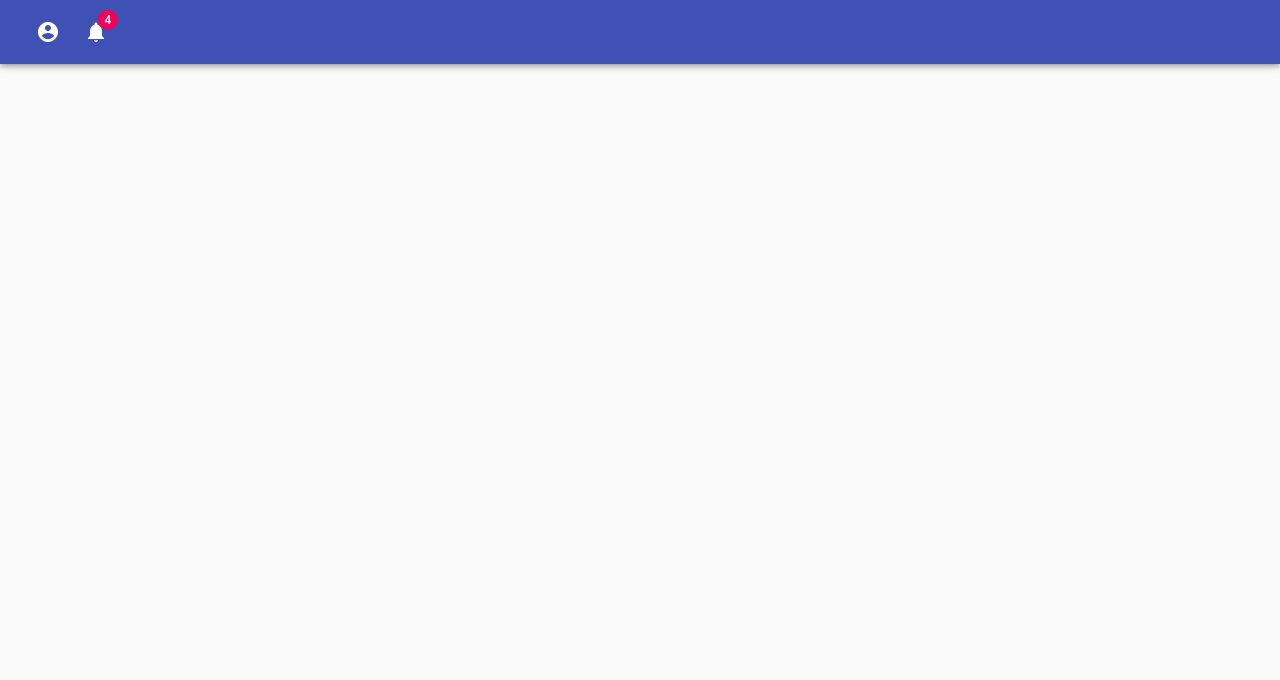
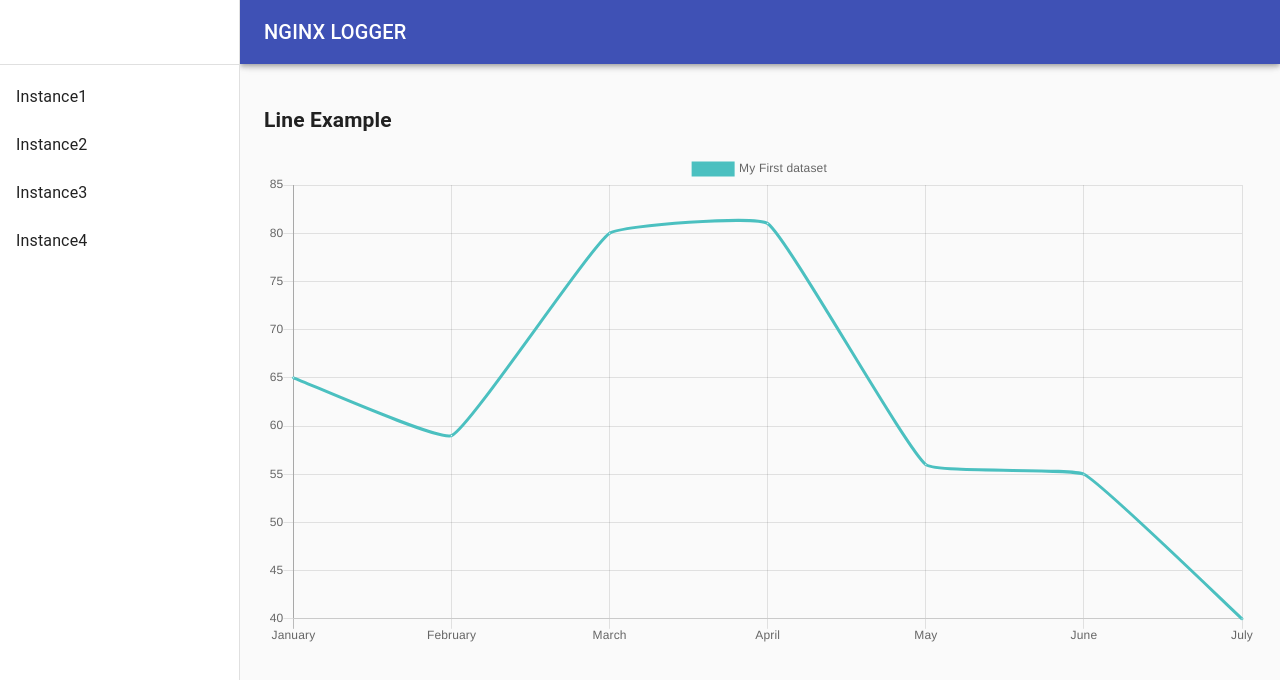
Before and after one commit to CS305-software-Engineering/nginx-log-tool, a React (Create React App) app in the folder src/frontend/: page / in a window 1280 px wide. Shown: the top 680 px of the page. Built offline with nearby package versions, Linux system fonts and the light colour scheme.

Commit message:
login,register, home page routes added

```diff
--- a/src/frontend/package.json
+++ b/src/frontend/package.json
@@ -8,7 +8,9 @@
     "@testing-library/jest-dom": "^5.11.4",
     "@testing-library/react": "^11.1.0",
     "@testing-library/user-event": "^12.1.10",
+    "chart.js": "^2.9.4",
     "react": "^17.0.1",
+    "react-chartjs-2": "^2.11.1",
     "react-dom": "^17.0.1",
     "react-router-dom": "^5.2.0",
     "react-scripts": "4.0.3",
--- a/src/frontend/src/App.css
+++ /dev/null
@@ -1,38 +0,0 @@
-.App {
-  text-align: center;
-}
-
-.App-logo {
-  height: 40vmin;
-  pointer-events: none;
-}
-
-@media (prefers-reduced-motion: no-preference) {
-  .App-logo {
-    animation: App-logo-spin infinite 20s linear;
-  }
-}
-
-.App-header {
-  background-color: #282c34;
-  min-height: 100vh;
-  display: flex;
-  flex-direction: column;
-  align-items: center;
-  justify-content: center;
-  font-size: calc(10px + 2vmin);
-  color: white;
-}
-
-.App-link {
-  color: #61dafb;
-}
-
-@keyframes App-logo-spin {
-  from {
-    transform: rotate(0deg);
-  }
-  to {
-    transform: rotate(360deg);
-  }
-}
--- a/src/frontend/src/App.js
+++ b/src/frontend/src/App.js
@@ -1,15 +1,28 @@
 import logo from './logo.svg';
-import './App.css';
 import LogIn from './main/Login/login';
 import SignUp from './main/Register/sign-up';
 import Dashboard from './main/Dashboard/home';
+import Grid from '@material-ui/core/Grid';
+import { BrowserRouter, Route, Switch } from 'react-router-dom';
+
+
 function App() {
   return (
-    <div className="App">
-      {/* <LogIn />
-      <SignUp /> */}
-      <Dashboard />
-    </div>
+
+  <BrowserRouter>
+        <Switch>
+          <Route path="/login">
+            <LogIn />
+          </Route>
+          <Route path="/register">
+            <SignUp />
+          </Route>
+          <Route path="/">
+            <Dashboard />
+          </Route>
+        </Switch>
+      </BrowserRouter>
+
   );
 }
 
--- /dev/null
+++ b/src/frontend/src/main/Components/linechart.js
@@ -0,0 +1,45 @@
+import React, {Component} from 'react';
+import { Line } from 'react-chartjs-2';
+
+const data = {
+  labels: ['January', 'February', 'March', 'April', 'May', 'June', 'July'],
+  datasets: [
+    {
+      label: 'My First dataset',
+      fill: false,
+      lineTension: 0.1,
+      backgroundColor: 'rgba(75,192,192,0.4)',
+      borderColor: 'rgba(75,192,192,1)',
+      borderCapStyle: 'butt',
+      borderDash: [],
+      borderDashOffset: 0.0,
+      borderJoinStyle: 'miter',
+      pointBorderColor: 'rgba(75,192,192,1)',
+      pointBackgroundColor: '#fff',
+      pointBorderWidth: 1,
+      pointHoverRadius: 5,
+      pointHoverBackgroundColor: 'rgba(75,192,192,1)',
+      pointHoverBorderColor: 'rgba(220,220,220,1)',
+      pointHoverBorderWidth: 2,
+      pointRadius: 1,
+      pointHitRadius: 10,
+      data: [65, 59, 80, 81, 56, 55, 40]
+    }
+  ]
+};
+
+export default class LineDemo extends Component {
+  render() {
+    return (
+      <div>
+        <h2>Line Example</h2>
+        <Line ref="chart" data={data} />
+      </div>
+    );
+  }
+
+  componentDidMount() {
+    const { datasets } = this.refs.chart.chartInstance.data
+    console.log(datasets[0].data);
+  }
+}
--- a/src/frontend/src/main/Dashboard/home.js
+++ b/src/frontend/src/main/Dashboard/home.js
@@ -1,26 +1,24 @@
 import React from 'react';
-import clsx from 'clsx';
-import { makeStyles } from '@material-ui/core/styles';
+import PropTypes from 'prop-types';
+import AppBar from '@material-ui/core/AppBar';
 import CssBaseline from '@material-ui/core/CssBaseline';
+import Divider from '@material-ui/core/Divider';
 import Drawer from '@material-ui/core/Drawer';
-import Box from '@material-ui/core/Box';
-import AppBar from '@material-ui/core/AppBar';
+import Hidden from '@material-ui/core/Hidden';
+import IconButton from '@material-ui/core/IconButton';
+import InboxIcon from '@material-ui/icons/MoveToInbox';
+import List from '@material-ui/core/List';
+import ListItem from '@material-ui/core/ListItem';
+import ListItemIcon from '@material-ui/core/ListItemIcon';
+import ListItemText from '@material-ui/core/ListItemText';
+import MailIcon from '@material-ui/icons/Mail';
+import MenuIcon from '@material-ui/icons/Menu';
 import Toolbar from '@material-ui/core/Toolbar';
-import List from '@material-ui/core/List';
 import Typography from '@material-ui/core/Typography';
-import Divider from '@material-ui/core/Divider';
-import IconButton from '@material-ui/core/IconButton';
-import Badge from '@material-ui/core/Badge';
-import Container from '@material-ui/core/Container';
-import Grid from '@material-ui/core/Grid';
-import Paper from '@material-ui/core/Paper';
-import Link from '@material-ui/core/Link';
-import MenuIcon from '@material-ui/icons/Menu';
-import ChevronLeftIcon from '@material-ui/icons/ChevronLeft';
-import NotificationsIcon from '@material-ui/icons/Notifications';
+import { makeStyles, useTheme } from '@material-ui/core/styles';
+import AddCircleIcon from '@material-ui/icons/AddCircle';
 
-import OpenMenu from '../Components/openmenu';
-
+import LineDemo from '../Components/linechart';
 
 const drawerWidth = 240;
 
@@ -28,37 +26,129 @@
   root: {
     display: 'flex',
   },
-
+  drawer: {
+    [theme.breakpoints.up('sm')]: {
+      width: drawerWidth,
+      flexShrink: 0,
+    },
+  },
+  appBar: {
+    [theme.breakpoints.up('sm')]: {
+      width: `calc(100% - ${drawerWidth}px)`,
+      marginLeft: drawerWidth,
+    },
+  },
+  menuButton: {
+    marginRight: theme.spacing(2),
+    [theme.breakpoints.up('sm')]: {
+      display: 'none',
+    },
+  },
+  // necessary for content to be below app bar
+  toolbar: theme.mixins.toolbar,
+  drawerPaper: {
+    width: drawerWidth,
+  },
+  content: {
+    flexGrow: 1,
+    padding: theme.spacing(3),
+  },
 }));
 
-export default function Dashboard() {
+function ResponsiveDrawer(props) {
+  const { window } = props;
   const classes = useStyles();
-  const [open, setOpen] = React.useState(true);
-  const handleDrawerOpen = () => {
-    setOpen(true);
+  const theme = useTheme();
+  const [mobileOpen, setMobileOpen] = React.useState(false);
+
+  const handleDrawerToggle = () => {
+    setMobileOpen(!mobileOpen);
   };
-  const handleDrawerClose = () => {
-    setOpen(false);
-  };
-  const fixedHeightPaper = clsx(classes.paper, classes.fixedHeight);
+
+  const drawer = (
+    <div>
+
+      <div className={classes.toolbar} />
+      <Divider />
+      <List>
+        {['Instance1', 'Instance2', 'Instance3', 'Instance4'].map((text, index) => (
+          <ListItem button key={text} >
+            <ListItemText primary={text} />
+          </ListItem>
+        ))}
+      </List>
+
+    </div>
+
+  );
+
+  const container = window !== undefined ? () => window().document.body : undefined;
 
   return (
     <div className={classes.root}>
       <CssBaseline />
-      <AppBar position="absolute" >
-        <Toolbar >
-
-
-
-
-          <OpenMenu />
-          <IconButton color="inherit">
-            <Badge badgeContent={4} color="secondary">
-              <NotificationsIcon />
-            </Badge>
+      <AppBar position="fixed" className={classes.appBar}>
+        <Toolbar>
+          <IconButton
+            color="inherit"
+            aria-label="open drawer"
+            edge="start"
+            onClick={handleDrawerToggle}
+            className={classes.menuButton}
+          >
+            <MenuIcon />
           </IconButton>
+          <Typography variant="h6" noWrap>
+            NGINX LOGGER
+          </Typography>
         </Toolbar>
       </AppBar>
+      <nav className={classes.drawer} aria-label="mailbox folders">
+        {/* The implementation can be swapped with js to avoid SEO duplication of links. */}
+        <Hidden smUp implementation="css">
+          <Drawer
+            container={container}
+            variant="temporary"
+            anchor={theme.direction === 'rtl' ? 'right' : 'left'}
+            open={mobileOpen}
+            onClose={handleDrawerToggle}
+            classes={{
+              paper: classes.drawerPaper,
+            }}
+            ModalProps={{
+              keepMounted: true, // Better open performance on mobile.
+            }}
+          >
+            {drawer}
+          </Drawer>
+        </Hidden>
+        <Hidden xsDown implementation="css">
+          <Drawer
+            classes={{
+              paper: classes.drawerPaper,
+            }}
+            variant="permanent"
+            open
+          >
+            {drawer}
+          </Drawer>
+        </Hidden>
+
+      </nav>
+      <main className={classes.content}>
+        <div className={classes.toolbar} />
+          <LineDemo ></LineDemo>
+      </main>
     </div>
   );
 }
+
+ResponsiveDrawer.propTypes = {
+  /**
+   * Injected by the documentation to work in an iframe.
+   * You won't need it on your project.
+   */
+  window: PropTypes.func,
+};
+
+export default ResponsiveDrawer;
--- a/src/frontend/src/main/Login/login.js
+++ b/src/frontend/src/main/Login/login.js
@@ -5,7 +5,7 @@
 import TextField from '@material-ui/core/TextField';
 import FormControlLabel from '@material-ui/core/FormControlLabel';
 import Checkbox from '@material-ui/core/Checkbox';
-import Link from '@material-ui/core/Link';
+import { BrowserRouter, Link, Route, Switch } from 'react-router-dom';
 import Grid from '@material-ui/core/Grid';
 import Box from '@material-ui/core/Box';
 import LockOutlinedIcon from '@material-ui/icons/LockOutlined';
@@ -13,18 +13,6 @@
 import { makeStyles } from '@material-ui/core/styles';
 import Container from '@material-ui/core/Container';
 
-function Copyright() {
-  return (
-    <Typography variant="body2" color="textSecondary" align="center">
-      {'Copyright © '}
-      <Link color="inherit" href="https://material-ui.com/">
-        Your Website
-      </Link>{' '}
-      {new Date().getFullYear()}
-      {'.'}
-    </Typography>
-  );
-}
 
 const useStyles = makeStyles((theme) => ({
   paper: {
@@ -102,7 +90,7 @@
               </Link>
             </Grid>
             <Grid item>
-              <Link href="#" variant="body2">
+              <Link to="/register" variant="body2">
                 {"Don't have an account? Sign Up"}
               </Link>
             </Grid>
@@ -110,7 +98,6 @@
         </form>
       </div>
       <Box mt={8}>
-        <Copyright />
       </Box>
     </Container>
   );
--- a/src/frontend/src/main/Register/sign-up.js
+++ b/src/frontend/src/main/Register/sign-up.js
@@ -5,7 +5,7 @@
 import TextField from '@material-ui/core/TextField';
 import FormControlLabel from '@material-ui/core/FormControlLabel';
 import Checkbox from '@material-ui/core/Checkbox';
-import Link from '@material-ui/core/Link';
+import { BrowserRouter, Link, Route, Switch } from 'react-router-dom';
 import Grid from '@material-ui/core/Grid';
 import Box from '@material-ui/core/Box';
 import LockOutlinedIcon from '@material-ui/icons/LockOutlined';
@@ -13,18 +13,7 @@
 import { makeStyles } from '@material-ui/core/styles';
 import Container from '@material-ui/core/Container';
 
-function Copyright() {
-  return (
-    <Typography variant="body2" color="textSecondary" align="center">
-      {'Copyright © '}
-      <Link color="inherit" href="https://material-ui.com/">
-        Your Website
-      </Link>{' '}
-      {new Date().getFullYear()}
-      {'.'}
-    </Typography>
-  );
-}
+
 
 const useStyles = makeStyles((theme) => ({
   paper: {
@@ -125,7 +114,7 @@
           </Button>
           <Grid container justify="flex-end">
             <Grid item>
-              <Link href="#" variant="body2">
+              <Link to="/login" variant="body2">
                 Already have an account? Sign in
               </Link>
             </Grid>
@@ -133,7 +122,7 @@
         </form>
       </div>
       <Box mt={5}>
-        <Copyright />
+        {/* <Copyright /> */}
       </Box>
     </Container>
   );
```
Also changed, not shown: 1 other file (tests, documents, lock files or other folders).
